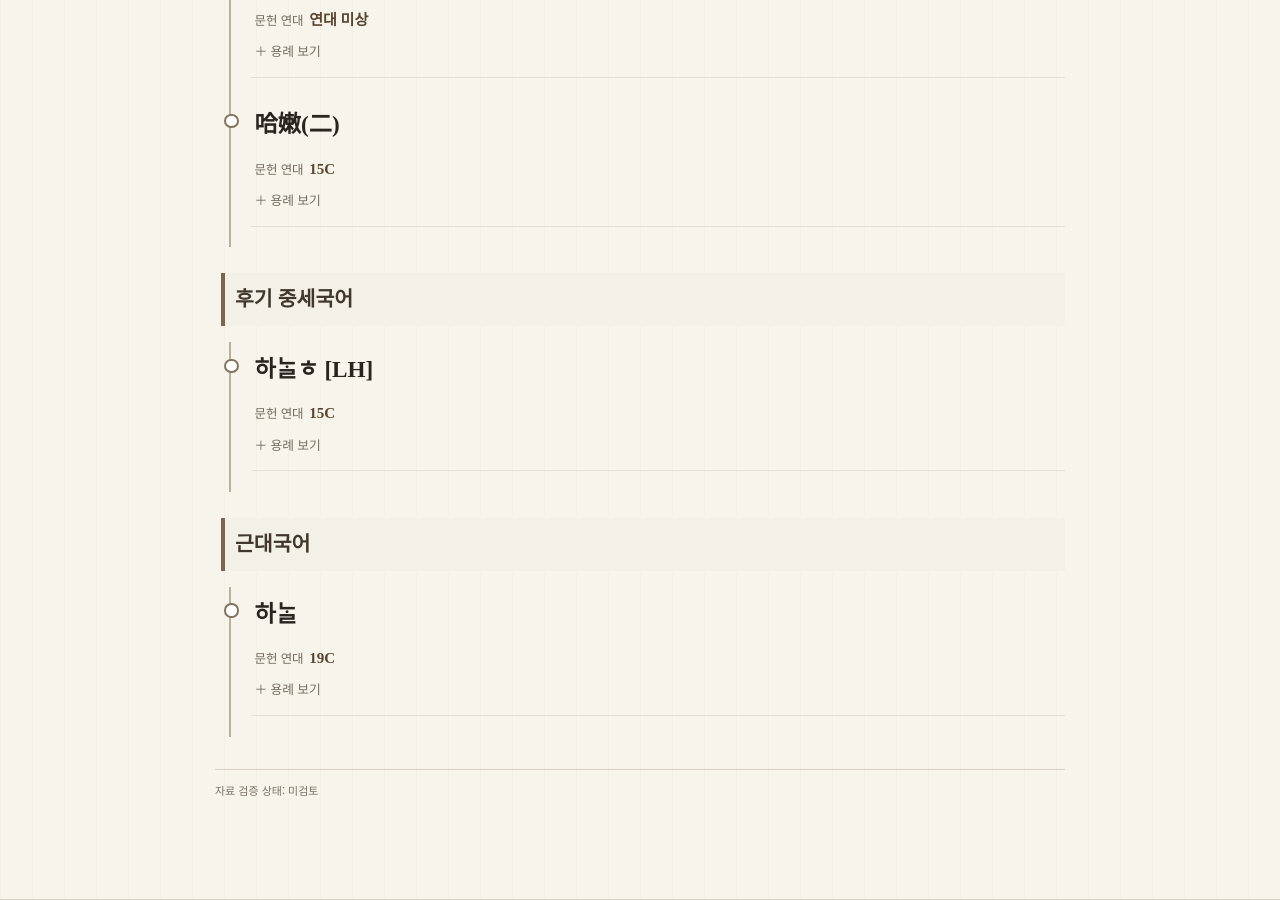
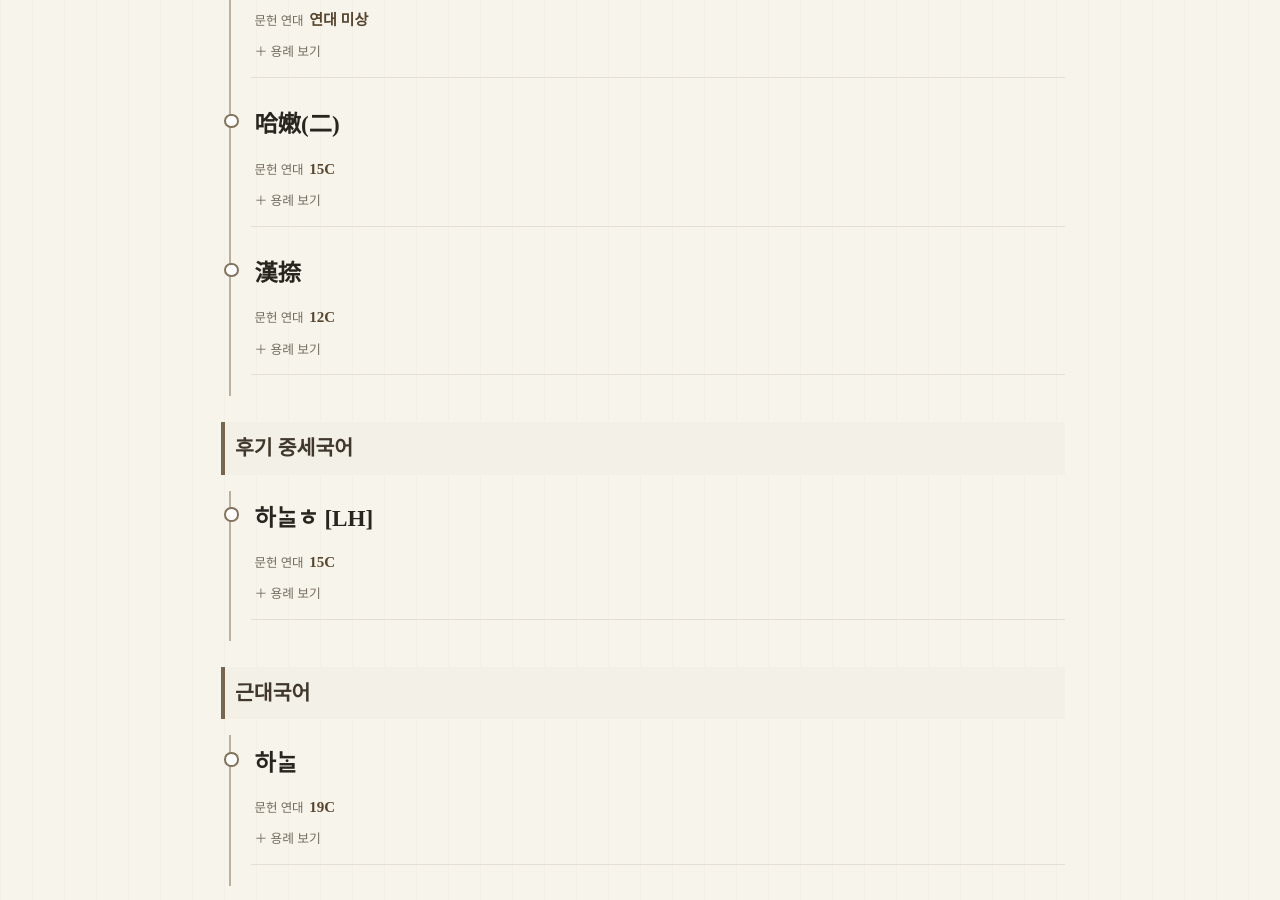
Before and after one commit to namomiru/malagamu, a Jekyll site: the page built from _entries/haneul.md, in a window 1280 px wide and 900 px high, scrolled down 905 px. Built offline with Jekyll 4.4.1, drawn with Linux system fonts in a browser that asks for light colours.

Commit message:
Update _entries/haneul.md (via Pages CMS)

```diff
--- a/_entries/haneul.md
+++ b/_entries/haneul.md
@@ -37,4 +37,8 @@ historical_forms:
     citation: |-
       【哈嫩二】天 哈嫩二 <조선관역어(1408)>
       【哈嫩】天晴 哈嫩墨大 <조선관역어(1408)> 天陰 哈嫩黑立大 <조선관역어(1469)> 天早 哈嫩格悶格大 <조선관역어(1408)>
+  - period: 전기 중세국어
+    form: 漢捺
+    date: 12C
+    citation: 【漢捺】天曰漢捺 <계림유사(1103)>
 ---
```
